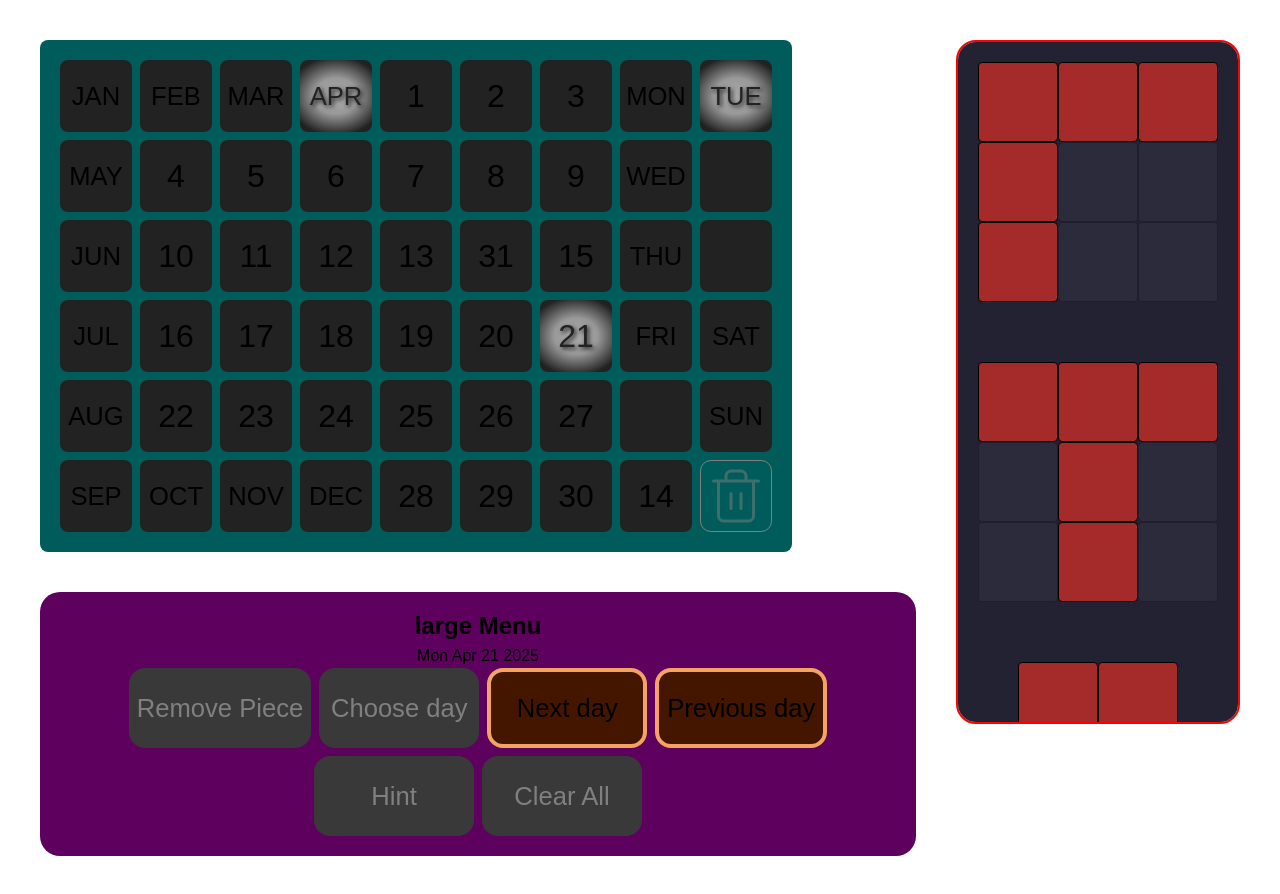
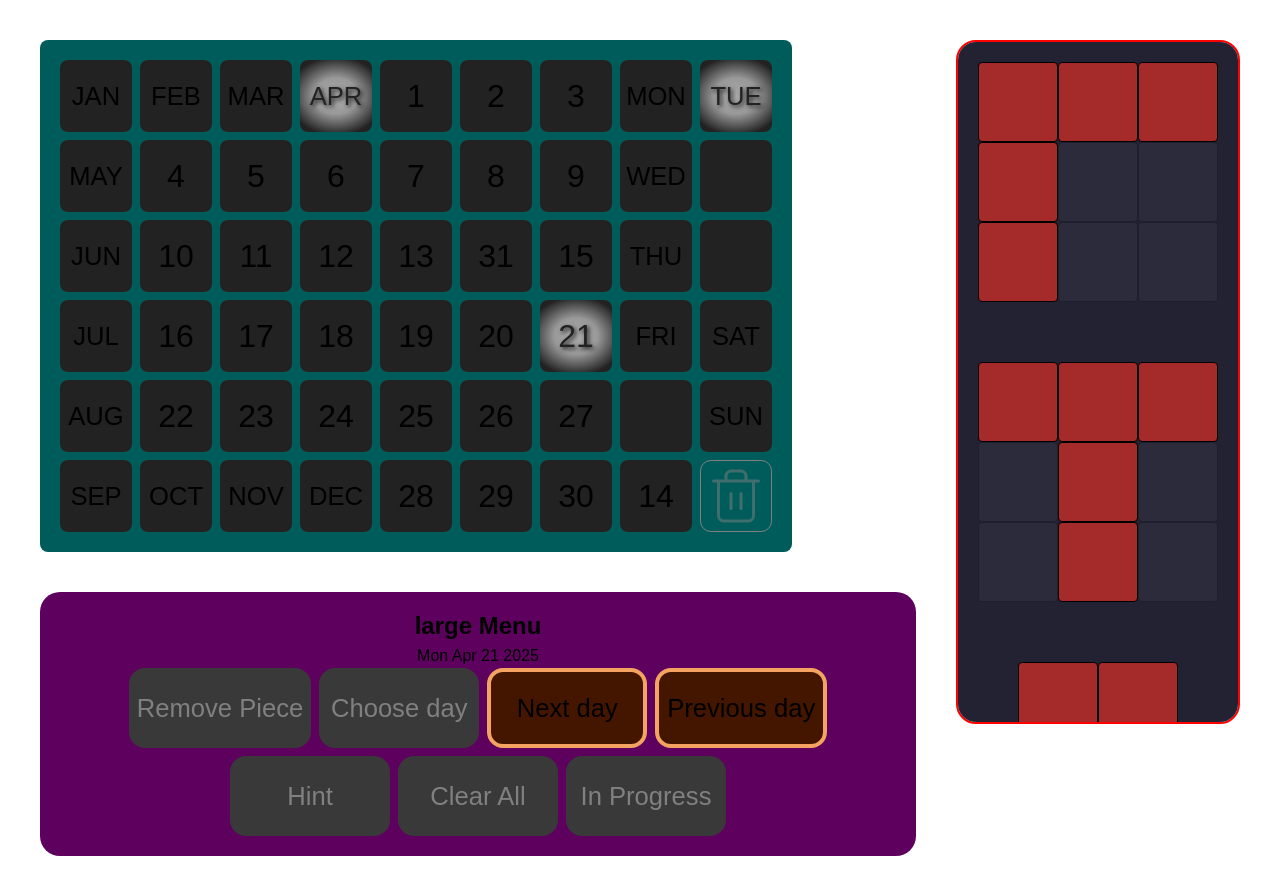
Before and after one commit to json-bell/calendar-puzzle, a React (Vite) app: page / in a window 1280 px wide. Shown: the top 894 px of the page. Built offline with nearby package versions, Linux system fonts and the light colour scheme.

Commit message:
passes isWin in state

```diff
--- a/src/components/UI/GameControls/GameControls.tsx
+++ b/src/components/UI/GameControls/GameControls.tsx
@@ -14,7 +14,7 @@ const GameControls: React.FC = () => {
   const viewport = useViewport();
   const { date } = useChallengeDate();
   const { incrementChallengeDate } = useChallengeDateDispatch();
-  const { gamePieces } = useGameState();
+  const { gamePieces, isWin } = useGameState();
   const dispatch = useGameDispatch();
 
   return (
@@ -38,6 +38,11 @@ const GameControls: React.FC = () => {
           onClick={() => dispatch({ type: Actions.REMOVE_ALL_PIECES })}
           inactive={gamePieces.filter(({ position }) => position).length === 0}
         />
+        <ControlButton
+          text={isWin ? "Won!" : "In Progress"}
+          inactive={!isWin}
+          onClick={() => {}}
+        />
       </div>
     </div>
   );
--- a/src/context/Game/state.ts
+++ b/src/context/Game/state.ts
@@ -16,6 +16,7 @@ export const initialGameState: Game = {
   gamePieces: puzzlePieces.map((piece) => ({ piece, position: null })),
   userSelection: noUserSelection,
   board: getBoardFromPositions([]),
+  isWin: false,
 };
 
 export const GameStateContext = createContext<
--- a/src/puzzle/types.ts
+++ b/src/puzzle/types.ts
@@ -46,7 +46,8 @@ export type GamePiece = {
 };
 
 export type Game = {
-  gamePieces: GamePiece[]; // Source of Truth of Placement
+  gamePieces: GamePiece[]; // Source of Truth for gamePieces.positions
   userSelection: UserSelection;
-  board: Board; // deduced from piecePositions
+  board: Board; // see updateBoardAndCheckWin in dispatch
+  isWin: boolean; // see updateBoardAndCheckWin in dispatch
 };
```
Also changed, not shown: src/components/Game/GameArea/GameArea.tsx (+4 -4 lines).
